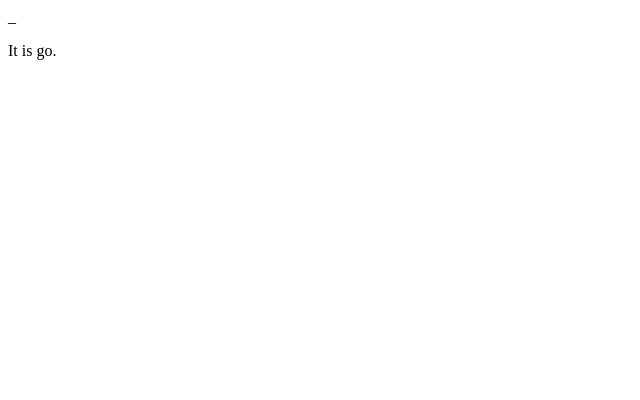
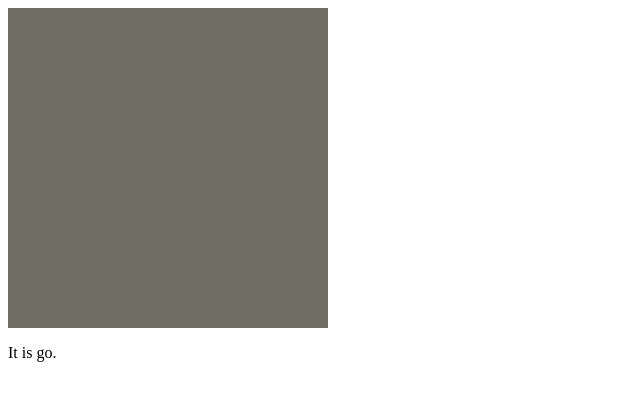
Before and after one commit to Serkan-00/Js-chess, a plain HTML site: page index.html in a window 1280 px wide. Shown: the whole page, without its empty margins (0-640 px from the left). Drawn offline with Linux system fonts and the light colour scheme.

Commit message:
chess board

```diff
--- a/app.js
+++ b/app.js
@@ -14,3 +14,15 @@ const startPieces = [
     pawn, pawn, pawn, pawn, pawn, pawn, pawn, pawn,
     rook, knight, bishop, queen, king, bishop, knight, rook,
 ]
+
+function createBoard() {
+    startPieces.forEach((startPiece, i) => {
+        const square = document.createElement('div')
+        square.classList.add('square')
+        square.setAttribute('square-id', i)
+        square.classList.add('beige')
+        gameBoard.append(square)
+    })
+}
+
+createBoard()
--- a/index.html
+++ b/index.html
@@ -1,4 +1,4 @@
-<!DOCTYPE html> _
+<!DOCTYPE html>
 <html Lang="en">
 <head>
     <meta charset="UTF-8">
--- a/styles.css
+++ b/styles.css
@@ -0,0 +1,19 @@
+#gameboard {
+    width: 320px;
+    height: 320px;
+    display: flex;
+    flex-wrap: wrap;
+}
+
+.square {
+    height: 40px;
+    width: 40px;
+}
+
+.beige {
+    background-color: rgb(110, 110, 98);
+}
+
+.brown {
+    background-color: rgb(169 ,43, 43);
+}
```
